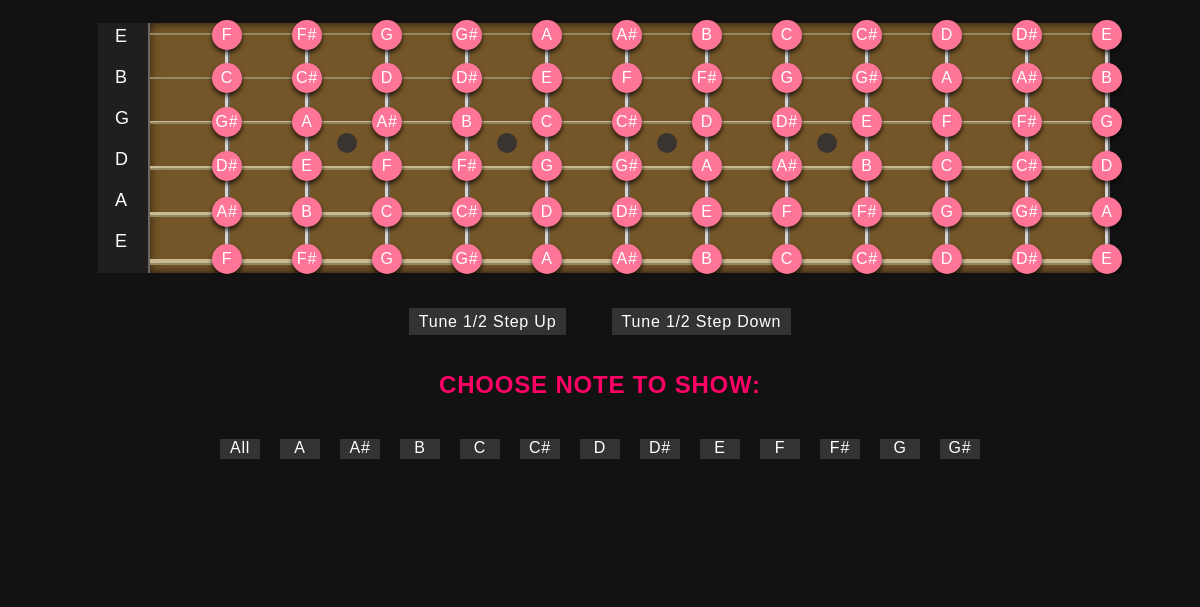
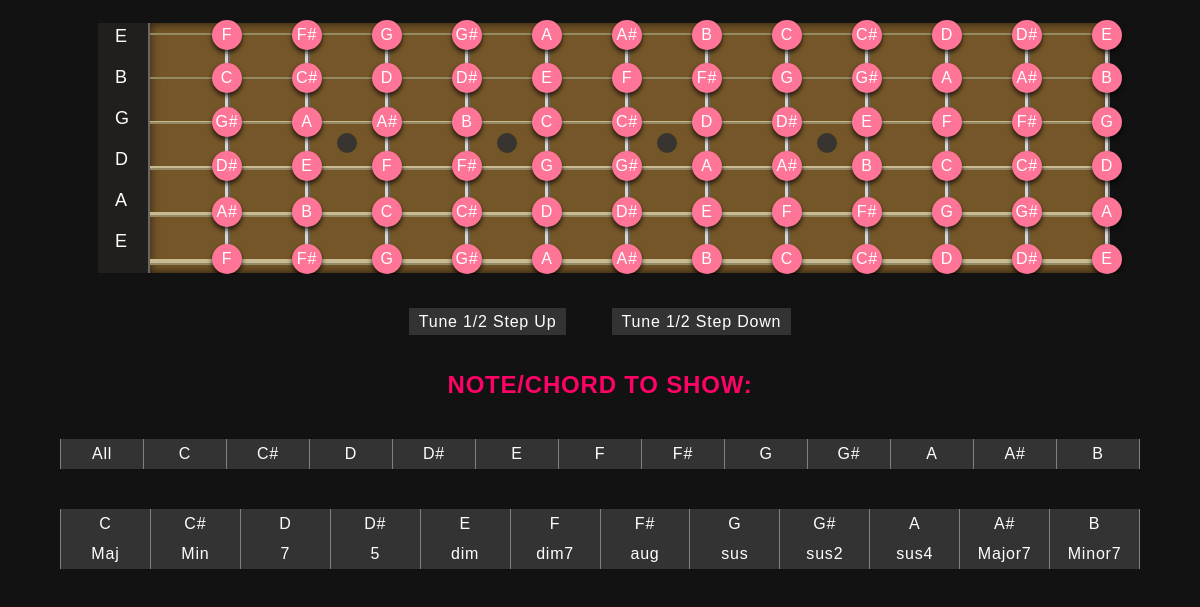
Before and after one commit to Betadinho/guit, an Electron app: page html/note_display.html in a window 1200 px wide. Shown: the part 65-672 px from the top of the page. Drawn offline with Linux system fonts and the light colour scheme.

Commit message:
Add Basic Chord Selectors And Adjust Note Selector

```diff
--- a/css/fretboard.css
+++ b/css/fretboard.css
@@ -183,9 +183,10 @@ h1 {
 .controls {
     position: relative;
     margin-top: 40px;
-    left: 50%;
-    margin-left: -380px;
-    width: 760px;
+    left: auto;
+    margin-left: auto;
+    margin-right: auto;
+    width: 90vw;
     height: 300px;
     text-align: center;
     color: #333;
@@ -210,14 +211,61 @@ h1 {
 
 .controls ul li {
     float: left;
-    width: 40px;
-    height: 20px;
+    width: 70px;
+    height: 30px;
     background: #333;
     color: #fff;
-    margin-right: 20px;
     cursor: pointer;
+    text-align: center;
+
+    display: flex;
+    flex-direction: row;
+    align-items: center;
+    justify-content: center;
+
+    flex-grow: 1;
+
+    border-left: 1px solid grey;
+
+}
+
+.controls ul li:hover {
+    background-color: #ff7597;
 }
 
 .controls ul li:last-child {
     margin-right: 0;
+    border-right: 1px solid grey;
 }
+
+
+.chord-control {
+    display: flex;
+    flex-direction: column;
+    justify-content: center;
+    align-items: center;
+    flex-wrap: wrap;
+}
+
+.chord-control ul{
+    display: flex;
+    flex-wrap: wrap;
+    width: 100%;
+}
+
+.note-picker {
+    display: flex;
+    justify-content: center;
+    align-items: center;
+    margin-bottom: 40px;
+    text-align: center;
+}
+
+.chord-base {
+    text-align: center;
+
+}
+
+.chord-modifiers {
+    text-align: center;
+}
--- a/html/note_display.html
+++ b/html/note_display.html
@@ -91,12 +91,10 @@
             <a class="up button" href="#">Tune 1/2 Step Up</a>
             <a tyoe="text button" id="tune_down_btn" class="down" href="#">Tune 1/2 Step Down</a>
 
-            <h2 class="text-secondary">Choose note to show:</h2>
-            <ul>
+            <h2 class="text-secondary">Note/chord to show:</h2>
+            <div class="chord-control">
+                <ul class="note-picker">
                     <li class="secondary">All</li>
-                <li class="secondary">A</li>
-                <li class="secondary">A#</li>
-                <li class="secondary">B</li>
                     <li class="secondary">C</li>
                     <li class="secondary">C#</li>
                     <li class="secondary">D</li>
@@ -106,7 +104,39 @@
                     <li class="secondary">F#</li>
                     <li class="secondary">G</li>
                     <li class="secondary">G#</li>
+                    <li class="secondary">A</li>
+                    <li class="secondary">A#</li>
+                    <li class="secondary">B</li>
                 </ul>
+                <ul class="chord-base">
+                    <li>C</li>
+                    <li>C#</li>
+                    <li>D</li>
+                    <li>D#</li>
+                    <li>E</li>
+                    <li>F</li>
+                    <li>F#</li>
+                    <li>G</li>
+                    <li>G#</li>
+                    <li>A</li>
+                    <li>A#</li>
+                    <li>B</li>
+                </ul>
+                <ul class="chord-modifiers">
+                    <li>Maj</li>
+                    <li>Min</li>
+                    <li>7</li>
+                    <li>5</li>
+                    <li>dim</li>
+                    <li>dim7</li>
+                    <li>aug</li>
+                    <li>sus</li>
+                    <li>sus2</li>
+                    <li>sus4</li>
+                    <li>Major7</li>
+                    <li>Minor7</li>
+                </ul>
+            </div>
         </div>
 
     </section>
```
Lines whose indentation alone changed are shown as unchanged.
